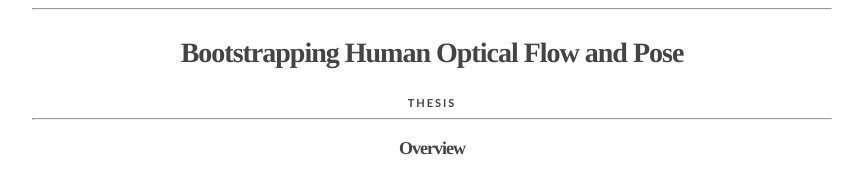
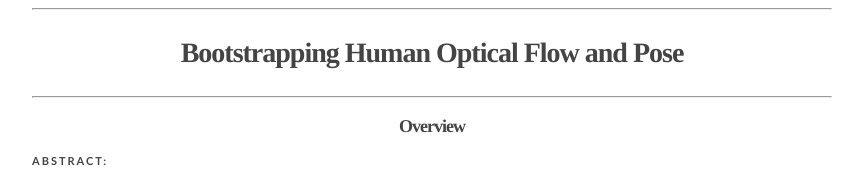
Before and after one commit to Aritro30/results, a plain HTML site: page index.html in a window 1280 px wide. Shown: the top 173 px of the page, without its empty margins (208-1071 px from the left). Drawn offline with Linux system fonts and the light colour scheme.

Commit message:
Update index.html

```diff
--- a/index.html
+++ b/index.html
@@ -23,7 +23,6 @@
     <div class="container">
       <hr style="clear:both;"/>
       <H2 style="text-align: center;"> Bootstrapping Human Optical Flow and Pose </H2>
-      <div id="title" style="text-align: center;">Thesis</div>
       <hr style="clear:both;"/>
       <H3 style="text-align: center;"> Overview </H3>
       <!-- <div id="list">
```
